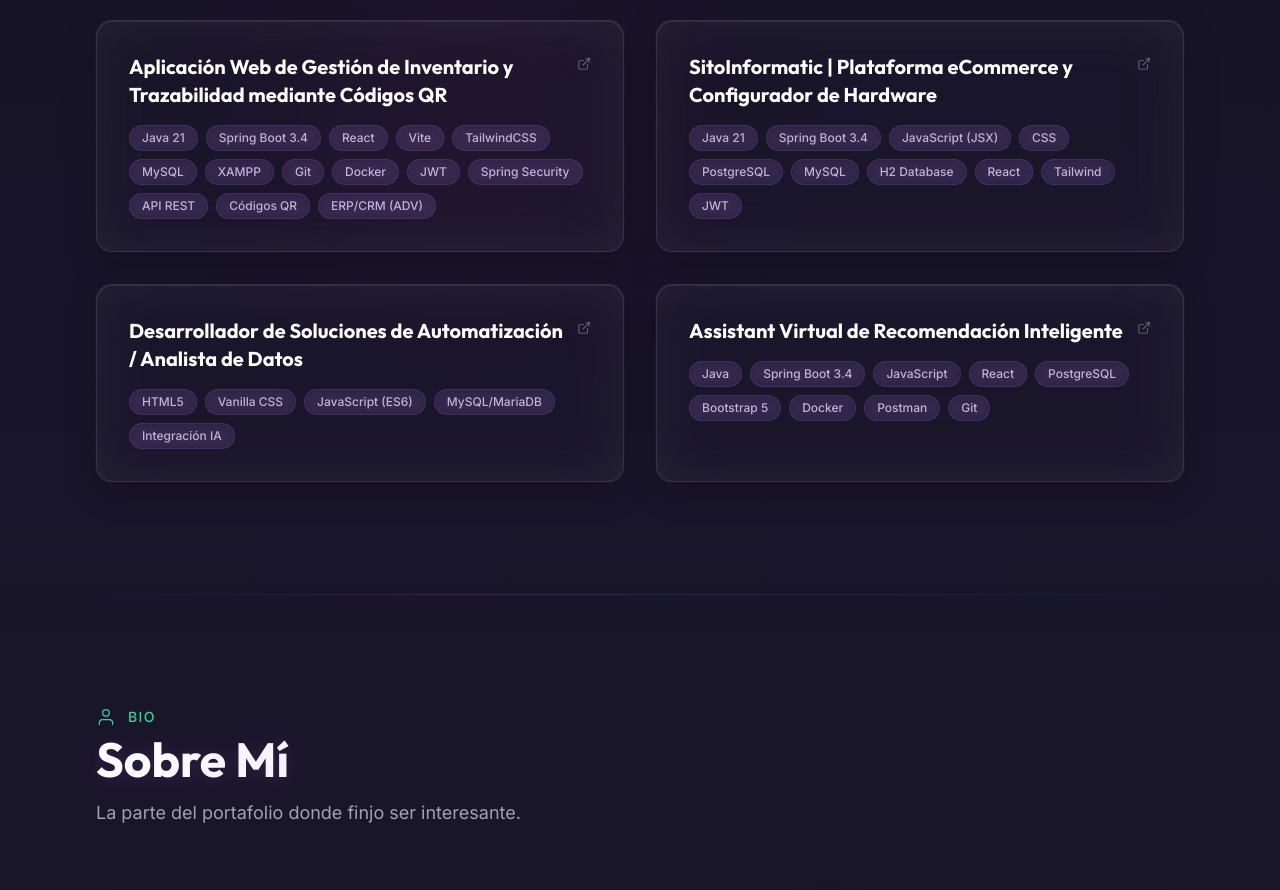
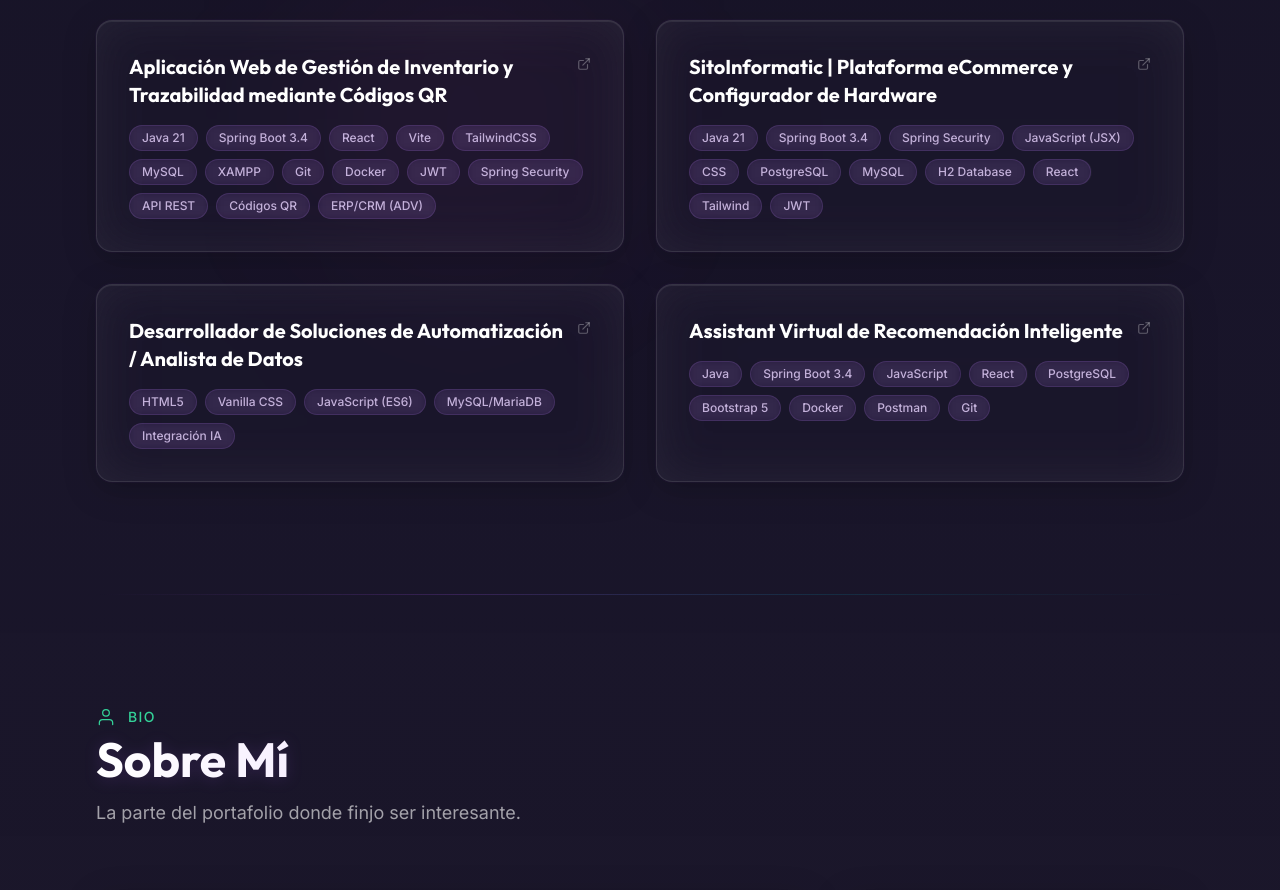
Before and after one commit to alonsoarriaza/Mi-portafolios, a React (Vite) app in the folder portafolio-app/: page / in a window 1280 px wide. Shown: the part 6160-7050 px from the top of the page. Built offline with nearby package versions, Linux system fonts and the light colour scheme.

Commit message:
Añadiendo security

```diff
--- a/portafolio-app/src/App.jsx
+++ b/portafolio-app/src/App.jsx
@@ -125,7 +125,7 @@ const PROJECTS = [
     title: "SitoInformatic | Plataforma eCommerce y Configurador de Hardware",
     description: `SitoInformatic es una tienda online de ordenadores y componentes diseñada a medida...`,
     notes: "Más allá del 8,4 que obtuvo como nota final, la mayor satisfacción fue ver cómo mi centro de prácticas adoptó mi proyecto como modelo de negocio...",
-    tags: ["Java 21", "Spring Boot 3.4", "JavaScript (JSX)", "CSS", "PostgreSQL", "MySQL", "H2 Database", "React", "Tailwind", "JWT"],
+    tags: ["Java 21", "Spring Boot 3.4", "Spring Security", "JavaScript (JSX)", "CSS", "PostgreSQL", "MySQL", "H2 Database", "React", "Tailwind", "JWT"],
     githubLink: "https://github.com/alonsoarriaza/sitoinformatic",
   },
   {
```
